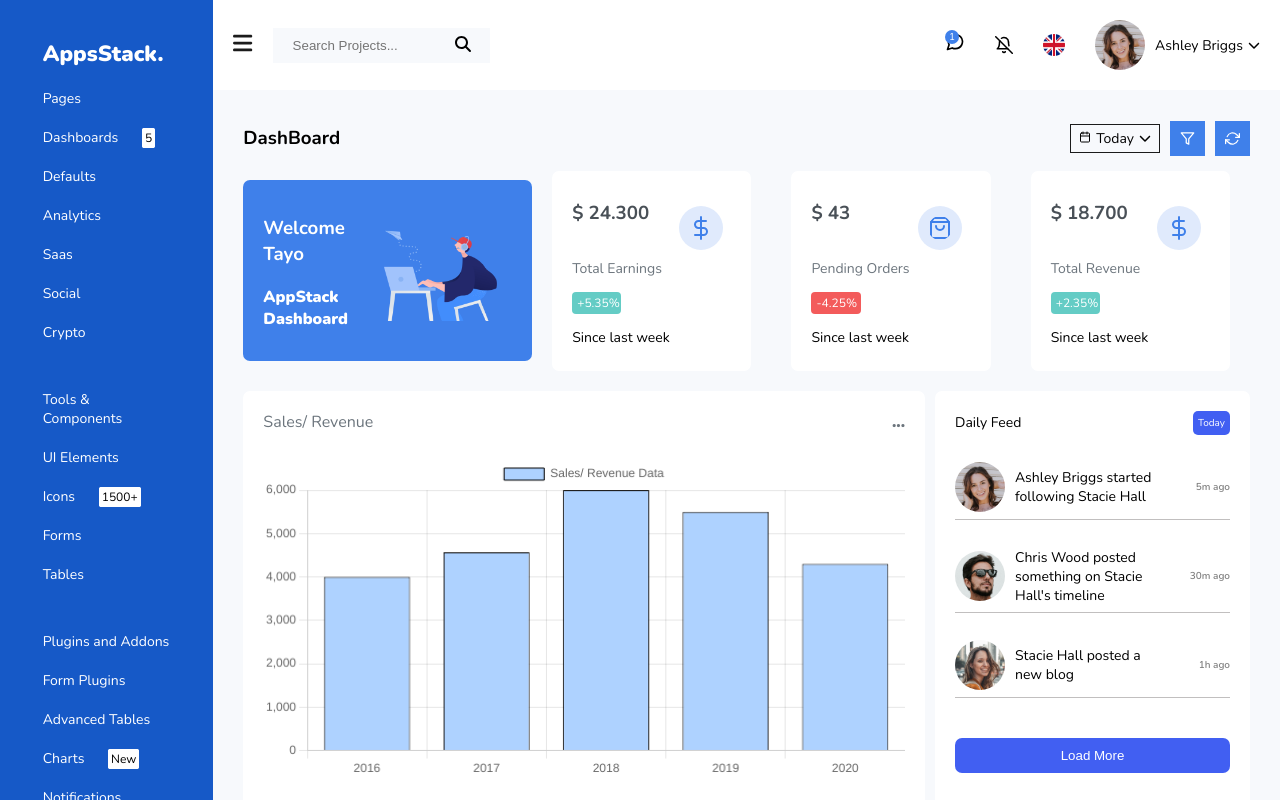
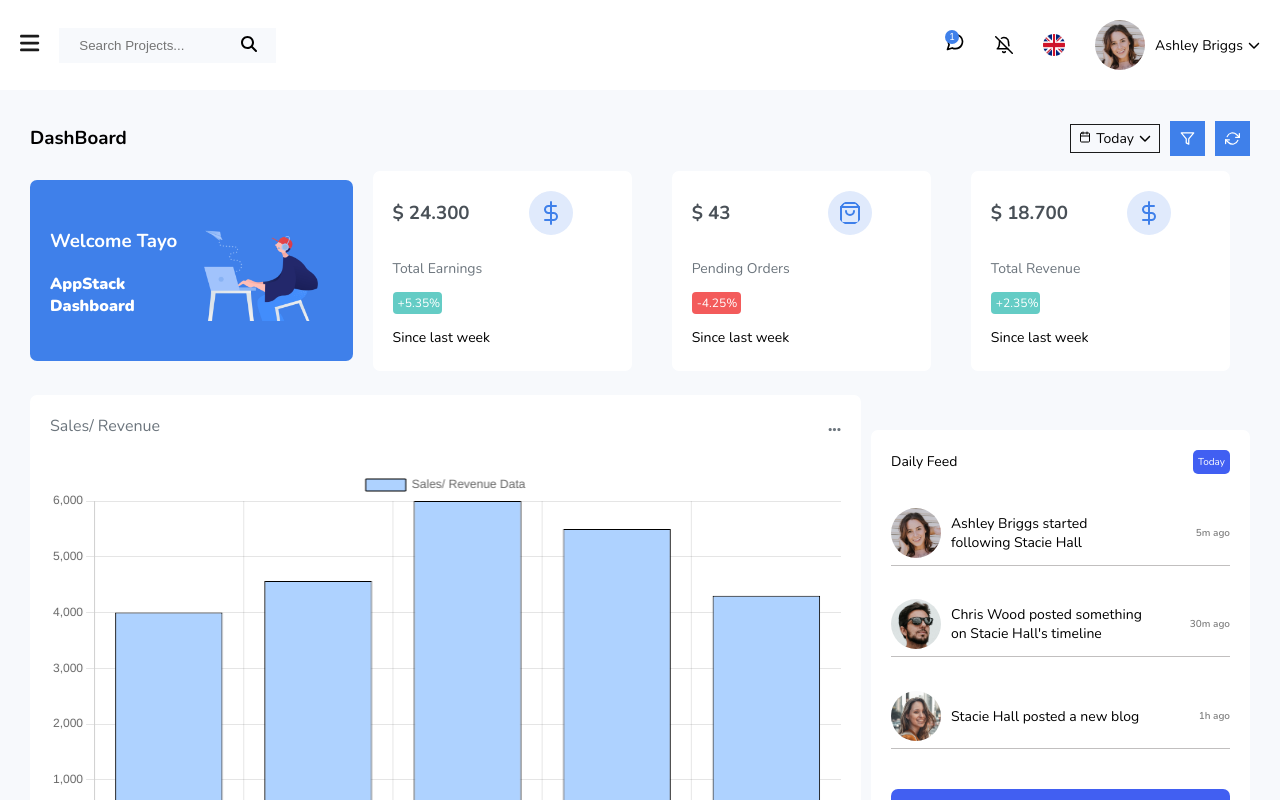
Before and after one commit to TEE2DWHY/admin-dashboard, a Next.js app: page / in a window 1280 px wide. Shown: the top 800 px of the page. Built offline with nearby package versions, Linux system fonts and the light colour scheme.

Commit message:
made changes to dashboard.css

```diff
--- a/app/page.jsx
+++ b/app/page.jsx
@@ -6,26 +6,25 @@ import Sidebar from "@/components/sidebar";
 import Animate from "@/libs/Animate";
 
 const Home = () => {
-  const [isSidebarVisible, setSidebarVisible] = useState(true);
+  const [isSidebarVisible, setSidebarVisible] = useState(false);
+
+  useEffect(() => {
+    const handleResize = () => {
+      setSidebarVisible(window.innerWidth > 820);
+    };
+    if (typeof window !== "undefined") {
+      window.addEventListener("resize", handleResize);
+      return () => {
+        window.removeEventListener("resize", handleResize);
+      };
+    }
+  }, []);
 
   const toggleSidebar = () => {
     setSidebarVisible(!isSidebarVisible);
+    const dashboardHeader = document.querySelector(".dashboard-contents");
+    dashboardHeader.classList.toggle("full-width");
   };
-
-  useEffect(() => {
-    // Check the window width after the component has mounted (in the browser)
-    const handleResize = () => {
-      setSidebarVisible(window.innerWidth > 820);
-    };
-
-    // Add the event listener when the component mounts
-    window.addEventListener("resize", handleResize);
-
-    // Remove the event listener when the component unmounts
-    return () => {
-      window.removeEventListener("resize", handleResize);
-    };
-  }, []);
 
   return (
     <Animate>
--- a/styles/dashboard.css
+++ b/styles/dashboard.css
@@ -121,7 +121,7 @@
   padding: 20px;
   height: fit-content;
   border-radius: 7px;
-  height: 380px;
+  height: fit-content;
 }
 
 .sales-header {
```
